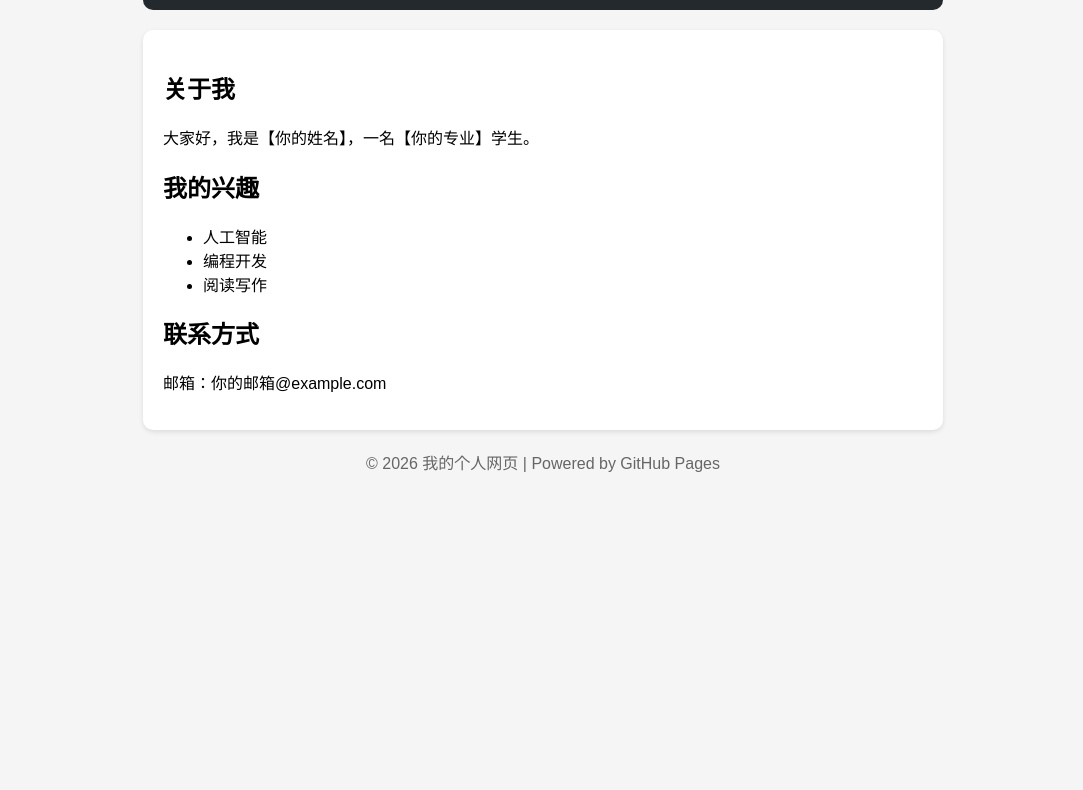
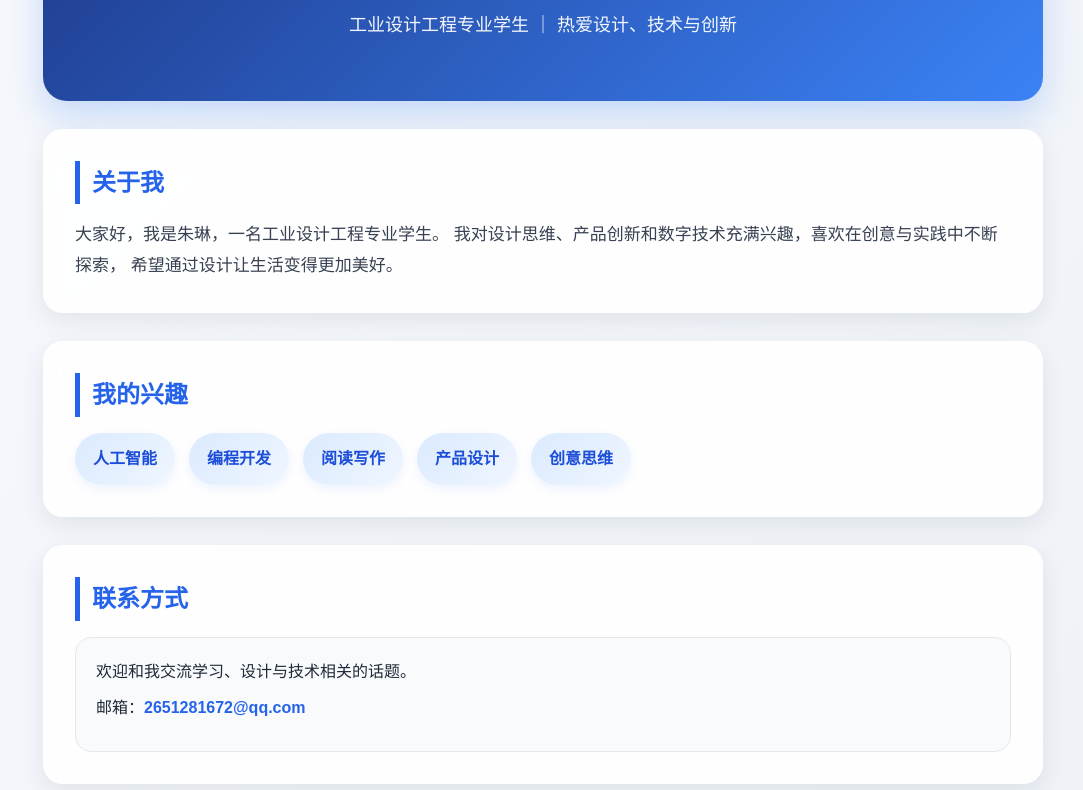
Before and after one commit to Ririerlin/Ririerlin.github.io, a plain HTML site: page index.html in a window 1280 px wide. Shown: the part 179-969 px from the top of the page, without its empty margins (97-1180 px from the left). Before the commit the page ends 800 px from the top, so only its background shows below. Drawn offline with Linux system fonts and the light colour scheme.

Commit message:
Update index.html

```diff
--- a/index.html
+++ b/index.html
@@ -1,60 +1,185 @@
 <!DOCTYPE html>
-<html>
+<html lang="zh-CN">
 <head>
     <meta charset="UTF-8">
-    <title>我的个人网页</title>
+    <meta name="viewport" content="width=device-width, initial-scale=1.0">
+    <title>朱琳 | 个人主页</title>
     <style>
+        * {
+            margin: 0;
+            padding: 0;
+            box-sizing: border-box;
+        }
+
         body {
-            font-family: "Microsoft YaHei", sans-serif;
-            max-width: 800px;
-            margin: 0 auto;
+            font-family: "Microsoft YaHei", "PingFang SC", sans-serif;
+            background: linear-gradient(135deg, #f6f8fc, #eef2f7);
+            color: #1f2937;
+            line-height: 1.8;
+        }
+
+        .container {
+            width: 90%;
+            max-width: 1000px;
+            margin: 40px auto;
+        }
+
+        .hero {
+            background: linear-gradient(135deg, #1e3a8a, #3b82f6);
+            color: white;
+            border-radius: 24px;
+            padding: 60px 40px;
+            text-align: center;
+            box-shadow: 0 15px 35px rgba(59, 130, 246, 0.25);
+        }
+
+        .hero h1 {
+            font-size: 42px;
+            margin-bottom: 12px;
+            letter-spacing: 1px;
+        }
+
+        .hero p {
+            font-size: 18px;
+            opacity: 0.95;
+        }
+
+        .section {
+            background: rgba(255, 255, 255, 0.9);
+            margin-top: 28px;
+            padding: 32px;
+            border-radius: 20px;
+            box-shadow: 0 8px 24px rgba(15, 23, 42, 0.08);
+            backdrop-filter: blur(8px);
+            transition: transform 0.3s ease, box-shadow 0.3s ease;
+        }
+
+        .section:hover {
+            transform: translateY(-4px);
+            box-shadow: 0 14px 30px rgba(15, 23, 42, 0.12);
+        }
+
+        .section h2 {
+            font-size: 24px;
+            margin-bottom: 16px;
+            color: #2563eb;
+            border-left: 5px solid #2563eb;
+            padding-left: 12px;
+        }
+
+        .about p {
+            font-size: 17px;
+            color: #374151;
+        }
+
+        .interest-list {
+            display: flex;
+            flex-wrap: wrap;
+            gap: 14px;
+            list-style: none;
+            margin-top: 10px;
+        }
+
+        .interest-list li {
+            background: linear-gradient(135deg, #dbeafe, #eff6ff);
+            color: #1d4ed8;
+            padding: 12px 18px;
+            border-radius: 999px;
+            font-weight: 600;
+            box-shadow: 0 4px 10px rgba(37, 99, 235, 0.08);
+        }
+
+        .contact-box {
+            background: #f8fafc;
+            border: 1px solid #e5e7eb;
+            border-radius: 16px;
             padding: 20px;
-            background-color: #f5f5f5;
+            margin-top: 12px;
         }
-        .header {
-            text-align: center;
-            background-color: #24292e;
-            color: white;
-            padding: 20px;
-            border-radius: 10px;
+
+        .contact-box p {
+            font-size: 16px;
+            margin-bottom: 8px;
         }
-        .content {
-            background-color: white;
-            padding: 20px;
-            margin-top: 20px;
-            border-radius: 10px;
-            box-shadow: 0 2px 5px rgba(0,0,0,0.1);
+
+        .contact-box a {
+            color: #2563eb;
+            text-decoration: none;
+            font-weight: 600;
         }
+
+        .contact-box a:hover {
+            text-decoration: underline;
+        }
+
         .footer {
             text-align: center;
-            margin-top: 20px;
-            color: #666;
+            margin: 30px 0 10px;
+            color: #6b7280;
+            font-size: 14px;
+        }
+
+        @media (max-width: 768px) {
+            .hero {
+                padding: 45px 24px;
+            }
+
+            .hero h1 {
+                font-size: 32px;
+            }
+
+            .hero p {
+                font-size: 16px;
+            }
+
+            .section {
+                padding: 24px;
+            }
+
+            .section h2 {
+                font-size: 22px;
+            }
         }
     </style>
 </head>
 <body>
-    <div class="header">
-        <h1>欢迎来到我的个人网页！</h1>
-        <p>这是我用GitHub Pages创建的第一个网页</p>
-    </div>
+    <div class="container">
+        <section class="hero">
+            <h1>你好，我是朱琳</h1>
+            <p>工业设计工程专业学生 ｜ 热爱设计、技术与创新</p>
+        </section>
 
-    <div class="content">
+        <section class="section about">
             <h2>关于我</h2>
-        <p>大家好，我是【你的姓名】，一名【你的专业】学生。</p>
+            <p>
+                大家好，我是朱琳，一名工业设计工程专业学生。
+                我对设计思维、产品创新和数字技术充满兴趣，喜欢在创意与实践中不断探索，
+                希望通过设计让生活变得更加美好。
+            </p>
+        </section>
 
+        <section class="section">
             <h2>我的兴趣</h2>
-        <ul>
+            <ul class="interest-list">
                 <li>人工智能</li>
                 <li>编程开发</li>
                 <li>阅读写作</li>
+                <li>产品设计</li>
+                <li>创意思维</li>
             </ul>
+        </section>
 
+        <section class="section">
             <h2>联系方式</h2>
-        <p>邮箱：你的邮箱@example.com</p>
+            <div class="contact-box">
+                <p>欢迎和我交流学习、设计与技术相关的话题。</p>
+                <p>邮箱：<a href="mailto:2651281672@qq.com">2651281672@qq.com</a></p>
             </div>
+        </section>
 
         <div class="footer">
-        <p>&copy; 2026 我的个人网页 | Powered by GitHub Pages</p>
+            <p>© 2026 朱琳的个人主页 ｜ Powered by GitHub Pages</p>
+        </div>
     </div>
 </body>
 </html>
```
Lines whose indentation alone changed are shown as unchanged.
